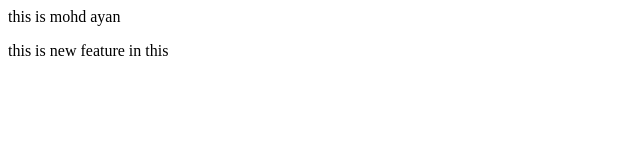
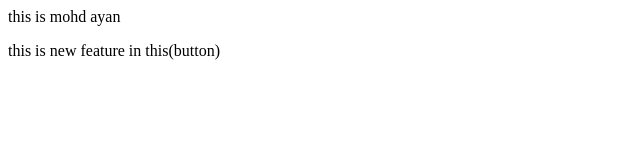
Before and after one commit to mdayansidd144/localrepo2, a plain HTML site: page index.html in a window 1280 px wide. Shown: the full height of the page, 0-640 px from the left. Drawn offline with Linux system fonts and the light colour scheme.

```diff
--- a/index.html
+++ b/index.html
@@ -1,2 +1,2 @@
 <p>this is mohd ayan</p>
-<p>this is new feature in this</p>
+<p>this is new feature in this(button)</p>
```
